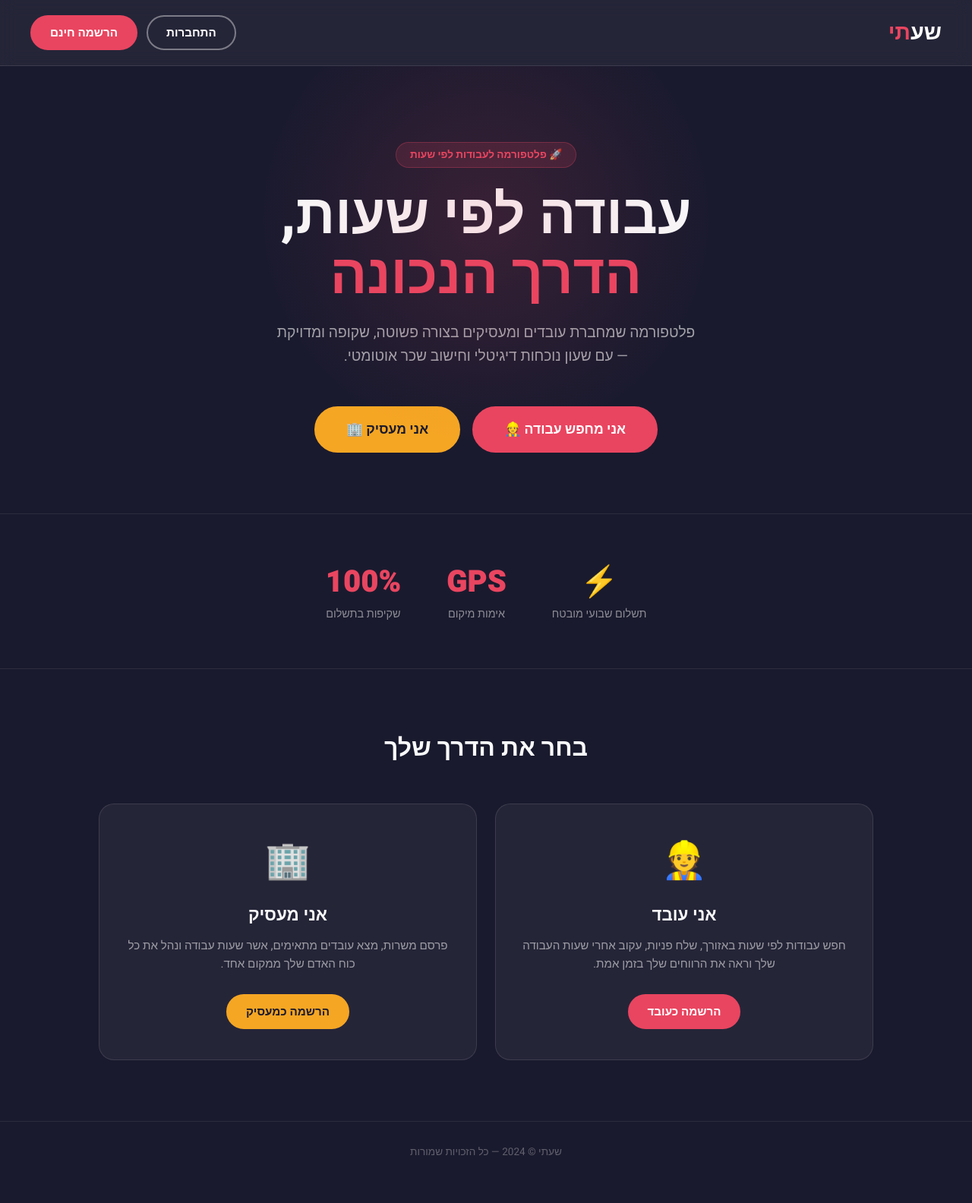
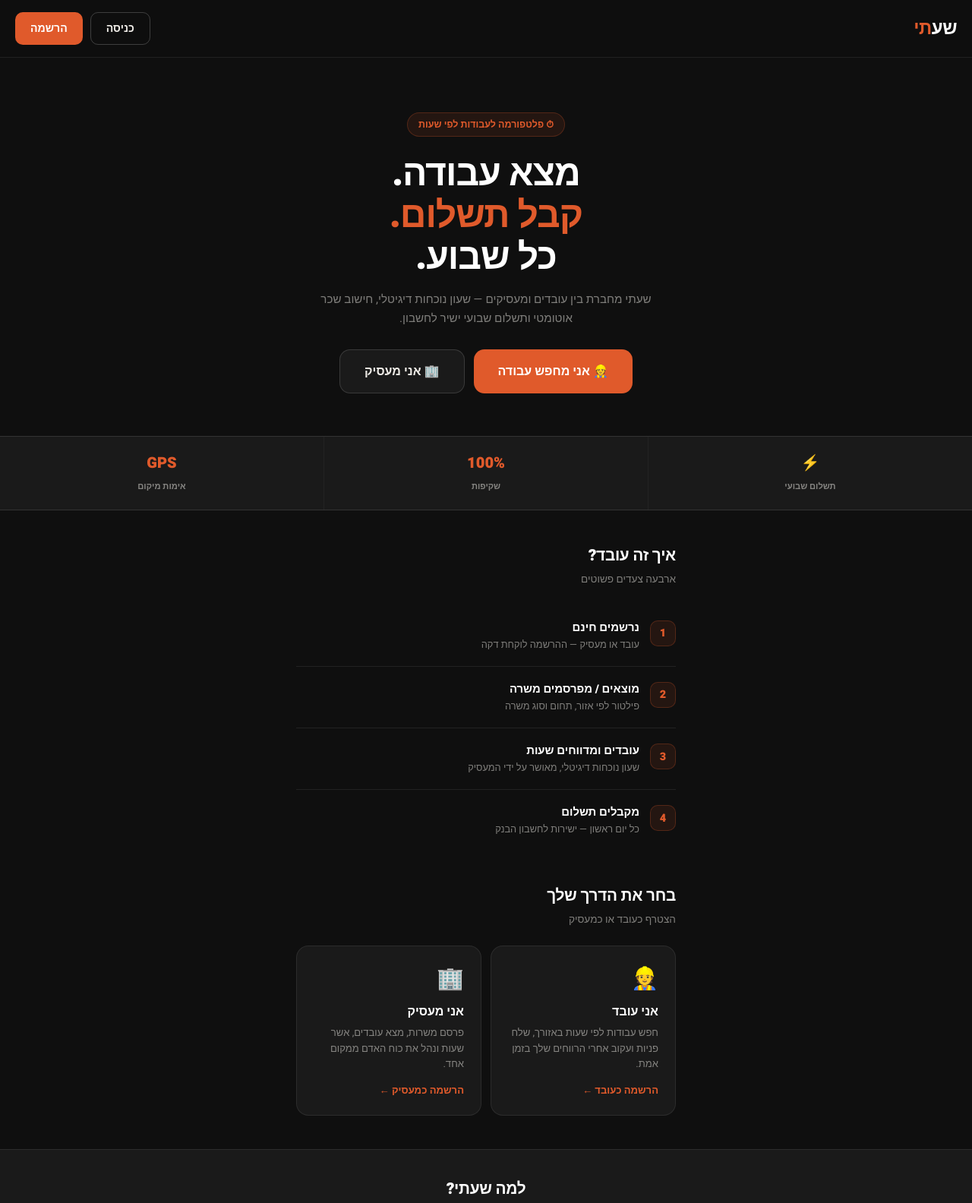
Before and after one commit to lkapuna/Jobs, a website: page public/index.html in a window 1280 px wide. Shown: the top 1584 px of the page at 76% size. Before the commit the page ends 1557 px from the top, so only its background shows below. Drawn offline with Linux system fonts and the light colour scheme.

Commit message:
Add files via upload

```diff
--- a/public/index.html
+++ b/public/index.html
@@ -2,251 +2,70 @@
 <html lang="he" dir="rtl">
 <head>
   <meta charset="UTF-8">
+  <meta name="viewport" content="width=device-width, initial-scale=1.0, viewport-fit=cover">
   <meta name="apple-mobile-web-app-title" content="שעתי">
-  <meta name="viewport" content="width=device-width, initial-scale=1.0">
-  <title>שעתי - עבודות לפי שעות</title>
-  <link href="https://fonts.googleapis.com/css2?family=Heebo:wght@300;400;600;700;900&display=swap" rel="stylesheet">
+  <meta name="apple-mobile-web-app-capable" content="yes">
+  <title>שעתי — עבודה לפי שעות</title>
+  <link href="https://fonts.googleapis.com/css2?family=Heebo:wght@400;500;700;900&display=swap" rel="stylesheet">
   <style>
-    * { margin: 0; padding: 0; box-sizing: border-box; }
-
-    :root {
-      --primary: #1a1a2e;
-      --accent: #e94560;
-      --gold: #f5a623;
-      --light: #f8f9fa;
-      --gray: #6c757d;
-      --card-bg: #ffffff;
-    }
-
-    body {
-      font-family: 'Heebo', sans-serif;
-      background: var(--primary);
-      color: var(--light);
-      min-height: 100vh;
-    }
-
-    /* NAV */
-    nav {
-      display: flex;
-      justify-content: space-between;
-      align-items: center;
-      padding: 20px 40px;
-      background: rgba(255,255,255,0.05);
-      backdrop-filter: blur(10px);
-      position: sticky;
-      top: 0;
-      z-index: 100;
-      border-bottom: 1px solid rgba(255,255,255,0.1);
-    }
-
-    .logo {
-      font-size: 1.8rem;
-      font-weight: 900;
-      color: #fff;
-    }
-
-    .logo span { color: var(--accent); }
-
-    .nav-btns { display: flex; gap: 12px; }
-
-    .btn {
-      padding: 10px 24px;
-      border-radius: 50px;
-      font-family: 'Heebo', sans-serif;
-      font-size: 0.95rem;
-      font-weight: 600;
-      cursor: pointer;
-      text-decoration: none;
-      transition: all 0.2s;
-      display: inline-block;
-    }
-
-    .btn-outline {
-      background: transparent;
-      border: 2px solid rgba(255,255,255,0.4);
-      color: #fff;
-    }
-
-    .btn-outline:hover {
-      border-color: #fff;
-      background: rgba(255,255,255,0.1);
-    }
-
-    .btn-primary {
-      background: var(--accent);
-      border: 2px solid var(--accent);
-      color: #fff;
-    }
-
-    .btn-primary:hover {
-      background: #c73652;
-      transform: translateY(-1px);
-      box-shadow: 0 4px 20px rgba(233,69,96,0.4);
-    }
-
-    /* HERO */
-    .hero {
-      text-align: center;
-      padding: 100px 20px 80px;
-      position: relative;
-      overflow: hidden;
-    }
-
-    .hero::before {
-      content: '';
-      position: absolute;
-      width: 600px;
-      height: 600px;
-      background: radial-gradient(circle, rgba(233,69,96,0.15) 0%, transparent 70%);
-      top: -100px;
-      left: 50%;
-      transform: translateX(-50%);
-      pointer-events: none;
-    }
-
-    .hero-badge {
-      display: inline-block;
-      background: rgba(233,69,96,0.15);
-      border: 1px solid rgba(233,69,96,0.3);
-      color: var(--accent);
-      padding: 6px 18px;
-      border-radius: 50px;
-      font-size: 0.85rem;
-      font-weight: 600;
-      margin-bottom: 24px;
-    }
-
-    h1 {
-      font-size: clamp(2.5rem, 6vw, 4.5rem);
-      font-weight: 900;
-      line-height: 1.1;
-      margin-bottom: 20px;
-    }
-
-    h1 span { color: var(--accent); }
-
-    .hero-sub {
-      font-size: 1.2rem;
-      color: rgba(255,255,255,0.6);
-      max-width: 560px;
-      margin: 0 auto 50px;
-      line-height: 1.6;
-    }
-
-    .hero-cta {
-      display: flex;
-      gap: 16px;
-      justify-content: center;
-      flex-wrap: wrap;
-    }
-
-    .btn-large {
-      padding: 16px 40px;
-      font-size: 1.1rem;
-    }
-
-    .btn-gold {
-      background: var(--gold);
-      border: 2px solid var(--gold);
-      color: var(--primary);
-    }
-
-    .btn-gold:hover {
-      background: #e09400;
-      transform: translateY(-2px);
-      box-shadow: 0 6px 24px rgba(245,166,35,0.4);
-    }
-
-    /* STATS */
-    .stats {
-      display: flex;
-      justify-content: center;
-      gap: 60px;
-      padding: 60px 20px;
-      border-top: 1px solid rgba(255,255,255,0.08);
-      border-bottom: 1px solid rgba(255,255,255,0.08);
-      flex-wrap: wrap;
-    }
-
-    .stat { text-align: center; }
-    .stat-num {
-      font-size: 2.5rem;
-      font-weight: 900;
-      color: var(--accent);
-      display: block;
-    }
-    .stat-label {
-      color: rgba(255,255,255,0.5);
-      font-size: 0.9rem;
-      margin-top: 4px;
-    }
-
-    /* CARDS */
-    .section {
-      padding: 80px 40px;
-      max-width: 1100px;
-      margin: 0 auto;
-    }
-
-    .section-title {
-      text-align: center;
-      font-size: 2rem;
-      font-weight: 700;
-      margin-bottom: 50px;
-    }
-
-    .cards {
-      display: grid;
-      grid-template-columns: repeat(auto-fit, minmax(300px, 1fr));
-      gap: 24px;
-    }
-
-    .card {
-      background: rgba(255,255,255,0.05);
-      border: 1px solid rgba(255,255,255,0.1);
-      border-radius: 20px;
-      padding: 40px 32px;
-      transition: all 0.3s;
-      cursor: pointer;
-      text-align: center;
-    }
-
-    .card:hover {
-      background: rgba(255,255,255,0.08);
-      border-color: rgba(233,69,96,0.4);
-      transform: translateY(-4px);
-    }
-
-    .card-icon {
-      font-size: 3rem;
-      margin-bottom: 20px;
-    }
-
-    .card h3 {
-      font-size: 1.4rem;
-      font-weight: 700;
-      margin-bottom: 12px;
-    }
-
-    .card p {
-      color: rgba(255,255,255,0.55);
-      line-height: 1.6;
-      font-size: 0.95rem;
-    }
-
-    .card .card-btn {
-      margin-top: 28px;
-      width: 100%;
-      text-align: center;
-    }
-
-    /* FOOTER */
-    footer {
-      text-align: center;
-      padding: 30px;
-      color: rgba(255,255,255,0.3);
-      font-size: 0.85rem;
-      border-top: 1px solid rgba(255,255,255,0.08);
+    *{margin:0;padding:0;box-sizing:border-box;}
+    :root{--o:#E05A2B;--od:#C44820;--ol:rgba(224,90,43,0.10);--bg:#0F0F0F;--s:#1A1A1A;--b:rgba(255,255,255,0.08);--t:#F0EDE8;--m:rgba(240,237,232,0.5);}
+    html,body{width:100%;overflow-x:hidden;}
+    body{font-family:'Heebo',sans-serif;background:var(--bg);color:var(--t);min-height:100vh;}
+    nav{position:sticky;top:0;z-index:50;display:flex;align-items:center;justify-content:space-between;padding:16px 20px;background:rgba(15,15,15,0.94);backdrop-filter:blur(12px);border-bottom:1px solid var(--b);}
+    .logo{font-size:1.5rem;font-weight:900;color:#fff;letter-spacing:-0.5px;}
+    .logo span{color:var(--o);}
+    .nav-btns{display:flex;gap:10px;}
+    .btn{display:inline-flex;align-items:center;justify-content:center;padding:10px 20px;border-radius:10px;font-family:'Heebo',sans-serif;font-size:0.88rem;font-weight:700;cursor:pointer;text-decoration:none;transition:all 0.18s;border:none;}
+    .btn-out{background:transparent;border:1.5px solid rgba(255,255,255,0.2);color:var(--t);}
+    .btn-out:hover{border-color:var(--o);color:var(--o);}
+    .btn-pri{background:var(--o);color:#fff;}
+    .btn-pri:hover{background:var(--od);}
+    .hero{padding:56px 20px 44px;text-align:center;max-width:520px;margin:0 auto;}
+    .badge{display:inline-flex;align-items:center;gap:6px;background:var(--ol);border:1px solid rgba(224,90,43,0.25);color:var(--o);font-size:0.78rem;font-weight:700;padding:6px 14px;border-radius:20px;margin-bottom:22px;}
+    .hero h1{font-size:clamp(2rem,9vw,3rem);font-weight:900;line-height:1.15;letter-spacing:-1px;margin-bottom:14px;color:#fff;}
+    .hero h1 span{color:var(--o);}
+    .hero p{font-size:0.95rem;line-height:1.65;color:var(--m);margin-bottom:28px;}
+    .cta{display:flex;flex-direction:column;gap:12px;}
+    .btn-hero{padding:16px 24px;border-radius:14px;font-size:1rem;font-weight:800;font-family:'Heebo',sans-serif;text-decoration:none;display:flex;align-items:center;justify-content:center;gap:8px;border:none;cursor:pointer;transition:all 0.2s;}
+    .btn-w{background:var(--o);color:#fff;}
+    .btn-w:hover{background:var(--od);transform:translateY(-1px);}
+    .btn-e{background:var(--s);border:1.5px solid rgba(255,255,255,0.14);color:var(--t);}
+    .btn-e:hover{border-color:rgba(255,255,255,0.35);transform:translateY(-1px);}
+    .stats{display:grid;grid-template-columns:1fr 1fr 1fr;gap:1px;background:var(--b);border-top:1px solid var(--b);border-bottom:1px solid var(--b);}
+    .stat{background:var(--s);padding:20px 10px;text-align:center;}
+    .stat-n{display:block;font-size:1.25rem;font-weight:900;color:var(--o);margin-bottom:3px;}
+    .stat-l{font-size:0.7rem;color:var(--m);font-weight:600;}
+    .sec{padding:44px 20px;max-width:540px;margin:0 auto;}
+    .sec-h{font-size:1.3rem;font-weight:900;color:#fff;margin-bottom:6px;letter-spacing:-0.3px;}
+    .sec-sub{font-size:0.85rem;color:var(--m);margin-bottom:24px;}
+    .steps{display:flex;flex-direction:column;}
+    .step{display:flex;gap:14px;padding:18px 0;border-bottom:1px solid var(--b);}
+    .step:last-child{border-bottom:none;}
+    .step-n{width:34px;height:34px;border-radius:10px;background:var(--ol);border:1px solid rgba(224,90,43,0.25);color:var(--o);font-weight:900;font-size:0.9rem;display:flex;align-items:center;justify-content:center;flex-shrink:0;margin-top:2px;}
+    .step-t{font-size:0.93rem;font-weight:800;color:#fff;margin-bottom:3px;}
+    .step-d{font-size:0.8rem;color:var(--m);line-height:1.5;}
+    .cards{display:grid;grid-template-columns:1fr;gap:12px;}
+    .card{background:var(--s);border:1px solid var(--b);border-radius:16px;padding:22px;cursor:pointer;transition:all 0.2s;text-decoration:none;display:block;}
+    .card:hover{border-color:var(--o);transform:translateY(-2px);}
+    .card-ic{font-size:1.8rem;margin-bottom:10px;}
+    .card h3{font-size:1rem;font-weight:900;color:#fff;margin-bottom:6px;}
+    .card p{font-size:0.82rem;color:var(--m);line-height:1.55;margin-bottom:14px;}
+    .card-arr{color:var(--o);font-size:0.82rem;font-weight:700;}
+    .trust{background:var(--s);border-top:1px solid var(--b);border-bottom:1px solid var(--b);padding:36px 20px;}
+    .trust-g{display:grid;grid-template-columns:1fr 1fr;gap:16px;max-width:480px;margin:16px auto 0;}
+    .trust-i{display:flex;align-items:flex-start;gap:10px;}
+    .trust-ic{width:34px;height:34px;border-radius:9px;background:var(--ol);color:var(--o);font-size:1rem;display:flex;align-items:center;justify-content:center;flex-shrink:0;}
+    .trust-t{font-size:0.82rem;font-weight:700;color:var(--t);}
+    .trust-s{font-size:0.74rem;color:var(--m);margin-top:2px;}
+    footer{padding:22px 20px;text-align:center;font-size:0.76rem;color:var(--m);border-top:1px solid var(--b);}
+    footer a{color:var(--o);text-decoration:none;}
+    @media(min-width:560px){
+      .hero{padding:72px 32px 56px;}
+      .cta{flex-direction:row;justify-content:center;}
+      .btn-hero{padding:16px 32px;}
+      .cards{grid-template-columns:1fr 1fr;}
+      .trust-g{grid-template-columns:1fr 1fr 1fr 1fr;}
     }
   </style>
 </head>
@@ -255,60 +74,69 @@
 <nav>
   <div class="logo">שע<span>תי</span></div>
   <div class="nav-btns">
-    <a href="/pages/login.html" class="btn btn-outline">התחברות</a>
-    <a href="/pages/register.html" class="btn btn-primary">הרשמה חינם</a>
+    <a href="/pages/login.html" class="btn btn-out">כניסה</a>
+    <a href="/pages/register.html" class="btn btn-pri">הרשמה</a>
   </div>
 </nav>
 
-<section class="hero">
-  <div class="hero-badge">🚀 פלטפורמה לעבודות לפי שעות</div>
-  <h1>עבודה לפי שעות,<br><span>הדרך הנכונה</span></h1>
-  <p class="hero-sub">פלטפורמה שמחברת עובדים ומעסיקים בצורה פשוטה, שקופה ומדויקת — עם שעון נוכחות דיגיטלי וחישוב שכר אוטומטי.</p>
-  <div class="hero-cta">
-    <a href="/pages/register.html?type=worker" class="btn btn-primary btn-large">אני מחפש עבודה 👷</a>
-    <a href="/pages/register.html?type=employer" class="btn btn-gold btn-large">אני מעסיק 🏢</a>
-  </div>
-</section>
-
-<div class="stats">
-  <div class="stat">
-    <span class="stat-num">⚡</span>
-    <span class="stat-label">תשלום שבועי מובטח</span>
-  </div>
-  <div class="stat">
-    <span class="stat-num">GPS</span>
-    <span class="stat-label">אימות מיקום</span>
-  </div>
-  <div class="stat">
-    <span class="stat-num">100%</span>
-    <span class="stat-label">שקיפות בתשלום</span>
+<div class="hero">
+  <div class="badge">⏱ פלטפורמה לעבודות לפי שעות</div>
+  <h1>מצא עבודה.<br><span>קבל תשלום.</span><br>כל שבוע.</h1>
+  <p>שעתי מחברת בין עובדים ומעסיקים — שעון נוכחות דיגיטלי, חישוב שכר אוטומטי ותשלום שבועי ישיר לחשבון.</p>
+  <div class="cta">
+    <a href="/pages/register.html?type=worker" class="btn-hero btn-w">👷 אני מחפש עבודה</a>
+    <a href="/pages/register.html?type=employer" class="btn-hero btn-e">🏢 אני מעסיק</a>
   </div>
 </div>
 
-<div class="section">
-  <h2 class="section-title">בחר את הדרך שלך</h2>
+<div class="stats">
+  <div class="stat"><span class="stat-n">⚡</span><span class="stat-l">תשלום שבועי</span></div>
+  <div class="stat"><span class="stat-n">100%</span><span class="stat-l">שקיפות</span></div>
+  <div class="stat"><span class="stat-n">GPS</span><span class="stat-l">אימות מיקום</span></div>
+</div>
+
+<div class="sec">
+  <div class="sec-h">איך זה עובד?</div>
+  <div class="sec-sub">ארבעה צעדים פשוטים</div>
+  <div class="steps">
+    <div class="step"><div class="step-n">1</div><div><div class="step-t">נרשמים חינם</div><div class="step-d">עובד או מעסיק — ההרשמה לוקחת דקה</div></div></div>
+    <div class="step"><div class="step-n">2</div><div><div class="step-t">מוצאים / מפרסמים משרה</div><div class="step-d">פילטור לפי אזור, תחום וסוג משרה</div></div></div>
+    <div class="step"><div class="step-n">3</div><div><div class="step-t">עובדים ומדווחים שעות</div><div class="step-d">שעון נוכחות דיגיטלי, מאושר על ידי המעסיק</div></div></div>
+    <div class="step"><div class="step-n">4</div><div><div class="step-t">מקבלים תשלום</div><div class="step-d">כל יום ראשון — ישירות לחשבון הבנק</div></div></div>
+  </div>
+</div>
+
+<div class="sec" style="padding-top:0">
+  <div class="sec-h">בחר את הדרך שלך</div>
+  <div class="sec-sub">הצטרף כעובד או כמעסיק</div>
   <div class="cards">
-    <div class="card" onclick="window.location='/pages/register.html?type=worker'">
-      <div class="card-icon">👷</div>
+    <a href="/pages/register.html?type=worker" class="card">
+      <div class="card-ic">👷</div>
       <h3>אני עובד</h3>
-      <p>חפש עבודות לפי שעות באזורך, שלח פניות, עקוב אחרי שעות העבודה שלך וראה את הרווחים שלך בזמן אמת.</p>
-      <div class="card-btn">
-        <span class="btn btn-primary">הרשמה כעובד</span>
-      </div>
-    </div>
-    <div class="card" onclick="window.location='/pages/register.html?type=employer'">
-      <div class="card-icon">🏢</div>
+      <p>חפש עבודות לפי שעות באזורך, שלח פניות ועקוב אחרי הרווחים שלך בזמן אמת.</p>
+      <div class="card-arr">הרשמה כעובד ←</div>
+    </a>
+    <a href="/pages/register.html?type=employer" class="card">
+      <div class="card-ic">🏢</div>
       <h3>אני מעסיק</h3>
-      <p>פרסם משרות, מצא עובדים מתאימים, אשר שעות עבודה ונהל את כל כוח האדם שלך ממקום אחד.</p>
-      <div class="card-btn">
-        <span class="btn btn-gold">הרשמה כמעסיק</span>
-      </div>
-    </div>
+      <p>פרסם משרות, מצא עובדים, אשר שעות ונהל את כוח האדם ממקום אחד.</p>
+      <div class="card-arr">הרשמה כמעסיק ←</div>
+    </a>
+  </div>
+</div>
+
+<div class="trust">
+  <div class="sec-h" style="text-align:center">למה שעתי?</div>
+  <div class="trust-g">
+    <div class="trust-i"><div class="trust-ic">💳</div><div><div class="trust-t">תשלום מובטח</div><div class="trust-s">כל שבוע, ללא דיחוי</div></div></div>
+    <div class="trust-i"><div class="trust-ic">🔒</div><div><div class="trust-t">הגנה משני הצדדים</div><div class="trust-s">עובד ומעסיק כאחד</div></div></div>
+    <div class="trust-i"><div class="trust-ic">⏱</div><div><div class="trust-t">שעון נוכחות</div><div class="trust-s">דיגיטלי ומדויק</div></div></div>
+    <div class="trust-i"><div class="trust-ic">📊</div><div><div class="trust-t">דוחות ושקיפות</div><div class="trust-s">Excel וחשבוניות</div></div></div>
   </div>
 </div>
 
 <footer>
-  שעתי &copy; 2024 — כל הזכויות שמורות
+  שעתי © 2025 &nbsp;·&nbsp; <a href="#">תנאי שימוש</a> &nbsp;·&nbsp; <a href="#">פרטיות</a>
 </footer>
 
 </body>
```
